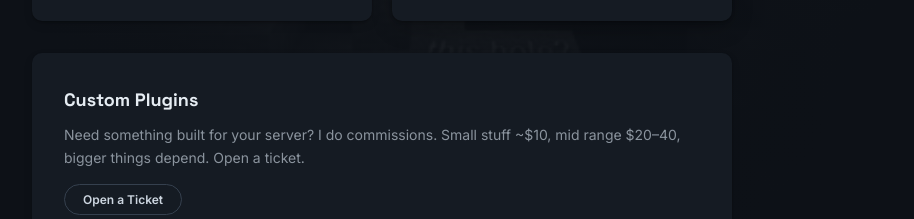
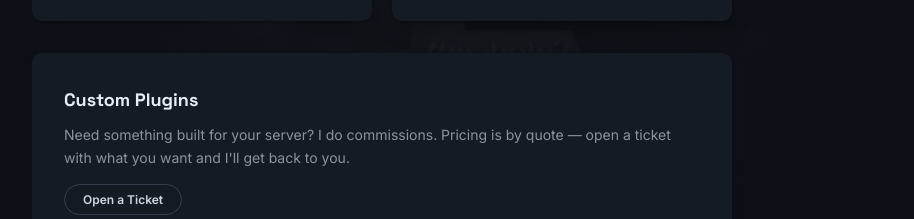
Before and after one commit to Pea-Studios/Pea-Studios.github.io, a plain HTML site: page index.html in a window 1280 px wide. Shown: the part 5700-5919 px from the top of the page, without its empty margins (182-1096 px from the left). Drawn offline with Linux system fonts and the light colour scheme.

Commit message:
custom plugin pricing: switch to by quote

```diff
--- a/index.html
+++ b/index.html
@@ -751,7 +751,7 @@ api.<span class="fn">deposit</span>(landId, <span class="str">500.0</span>);
 
   <div class="commission" style="margin-top:32px">
     <h3>Custom Plugins</h3>
-    <p>Need something built for your server? I do commissions. Small stuff ~$10, mid range $20–40, bigger things depend. Open a ticket.</p>
+    <p>Need something built for your server? I do commissions. Pricing is by quote — open a ticket with what you want and I'll get back to you.</p>
     <a href="https://discord.gg/Y8QhgYaq6K" class="plug-btn plug-btn-outline" target="_blank">Open a Ticket</a>
   </div>
 </section>
```
